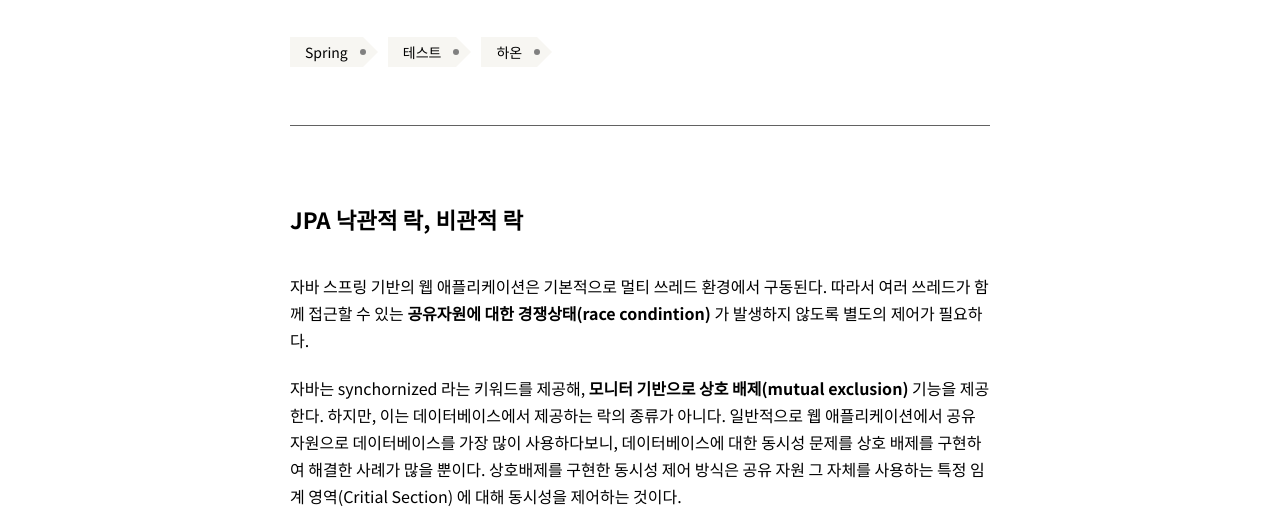
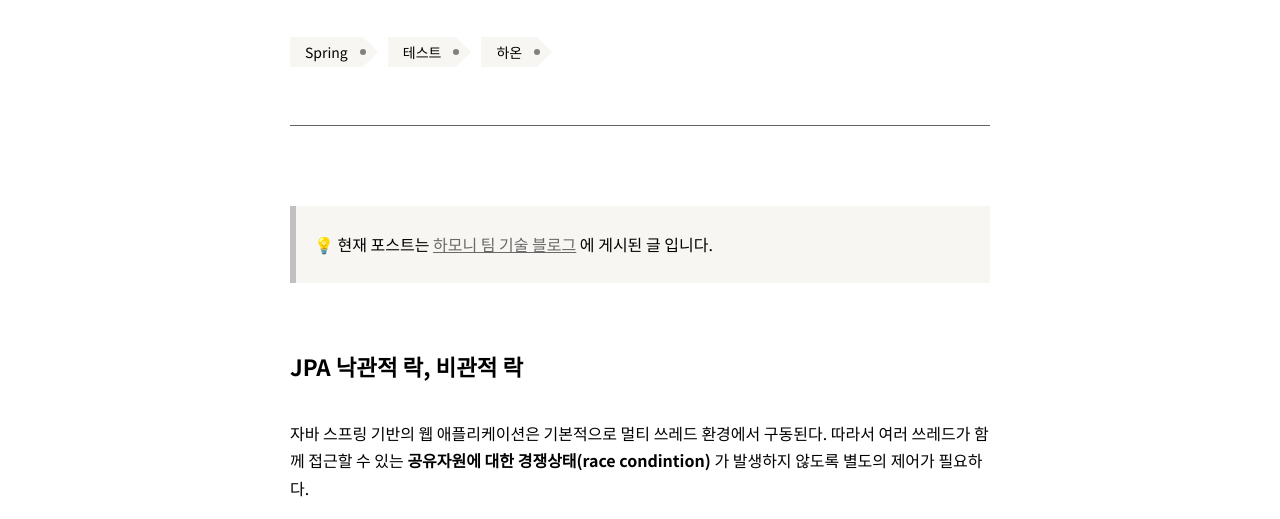
Before and after one commit to msung99/haon.blog, a Gatsby site: page /database/optimistic-pessimistic-lock/ in a window 1280 px wide. Shown: the part 276-795 px from the top of the page. Built offline with nearby package versions, Linux system fonts and the light colour scheme; Gatsby itself is replaced by a stand-in of ours; some packages are replaced by stand-ins of ours.

Commit message:
소개 추가

```diff
--- a/src/contents/posts/database/optimistic-pessimistic-lock/index.md
+++ b/src/contents/posts/database/optimistic-pessimistic-lock/index.md
@@ -7,6 +7,9 @@ tags:
   - 하온
 previewImage: database.png
 ---
+
+> 💡 현재 포스트는 [하모니 팀 기술 블로그](https://kakaotech-harmony.netlify.app/backend/optimistic-pessimistic-lock/) 에 게시된 글 입니다.
+
 
 ## JPA 낙관적 락, 비관적 락
 
```
